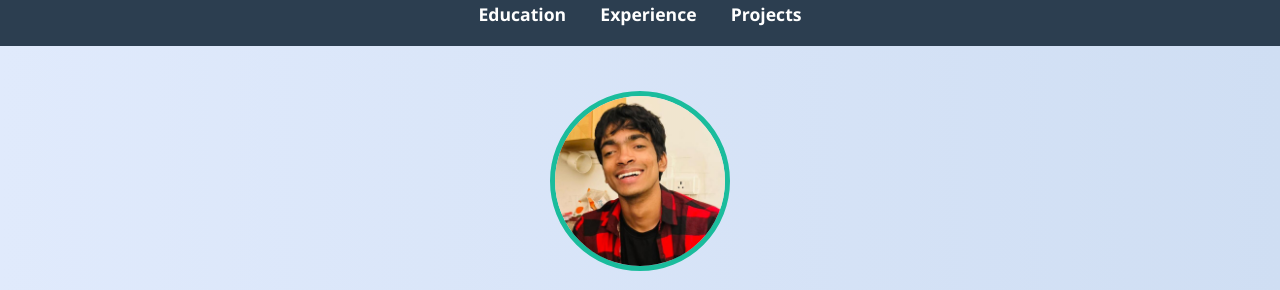
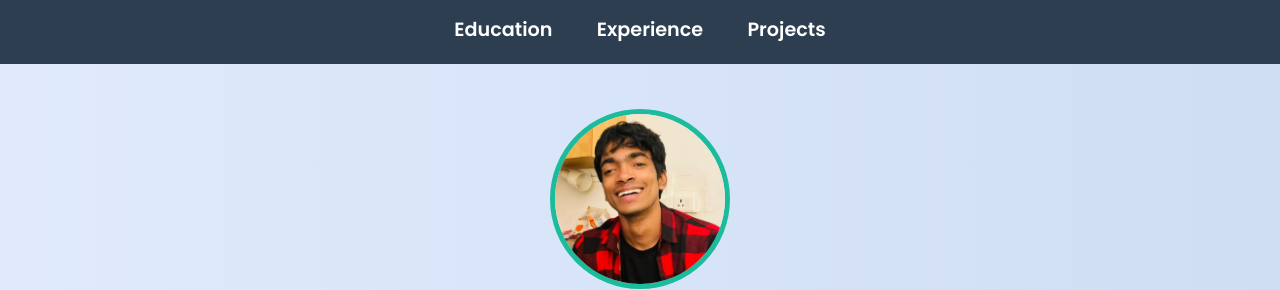
Before and after one commit to Aksh3141/portfolio, a plain HTML site: page index.html in a window 1280 px wide. Shown: the part 93-383 px from the top of the page. Drawn offline with Linux system fonts and the light colour scheme.

Commit message:
Update index.html

```diff
--- a/index.html
+++ b/index.html
@@ -5,6 +5,7 @@
   <meta name="viewport" content="width=device-width, initial-scale=1.0"/>
   <title>Ankur Kumar | Portfolio</title>
   <link rel="stylesheet" href="https://cdnjs.cloudflare.com/ajax/libs/font-awesome/6.0.0/css/all.min.css">
+  <link href="https://fonts.googleapis.com/css2?family=Poppins:wght@400;600&display=swap" rel="stylesheet">
   <style>
     * {
       box-sizing: border-box;
@@ -12,7 +13,7 @@
       padding: 0;
     }
     body {
-      font-family: 'Segoe UI', sans-serif;
+      font-family: 'Poppins', sans-serif;
       background: linear-gradient(to right, #e0eafc, #cfdef3);
       color: #333;
       overflow-x: hidden;
@@ -27,21 +28,21 @@
       z-index: 1000;
     }
     nav {
-      margin-top: 10px;
-      text-align: center;
+      margin-top: 15px;
     }
     nav .nav-link {
-      margin: 0 15px;
+      margin: 0 20px;
       color: white;
       text-decoration: none;
       font-weight: 600;
-      font-size: 1.1rem;
-      transition: color 0.3s ease;
+      font-size: 1.2rem;
+      transition: all 0.3s ease;
+      display: inline-block;
     }
     nav .nav-link:hover {
       color: #1abc9c;
+      transform: scale(1.1);
       text-decoration: underline;
-      cursor: pointer;
     }
     .hero {
       display: flex;
```
